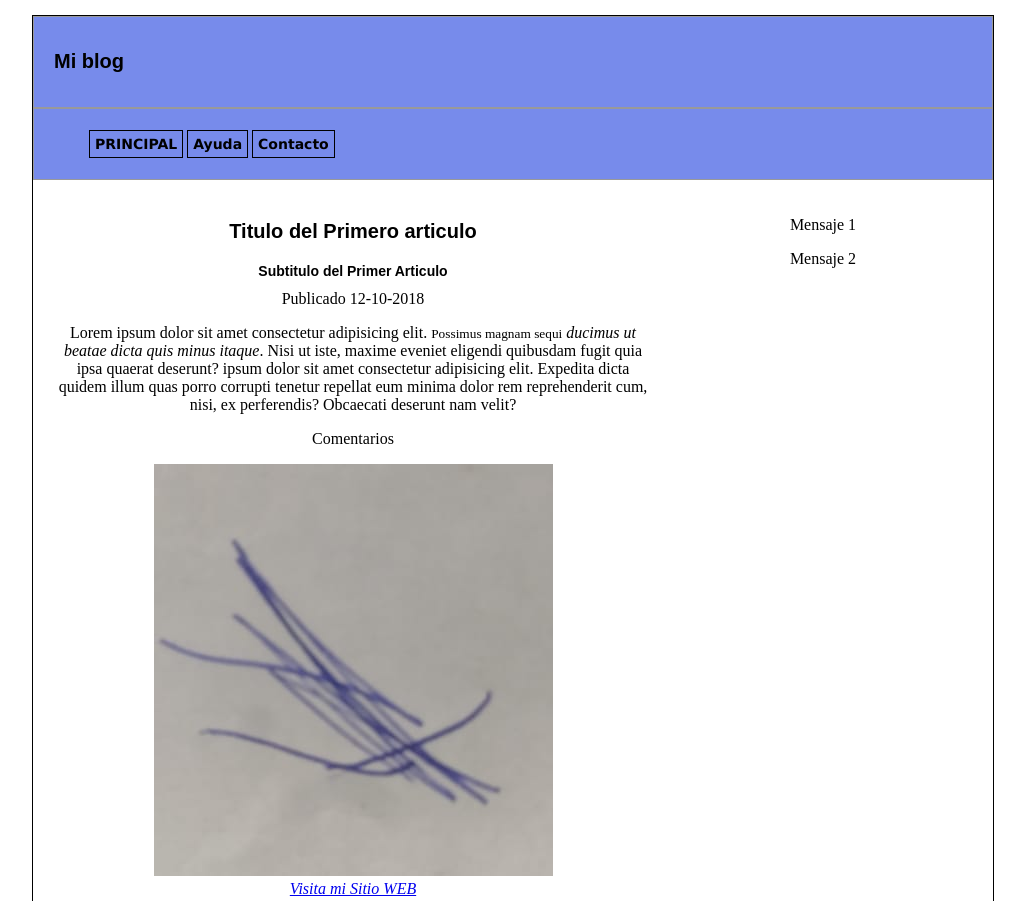
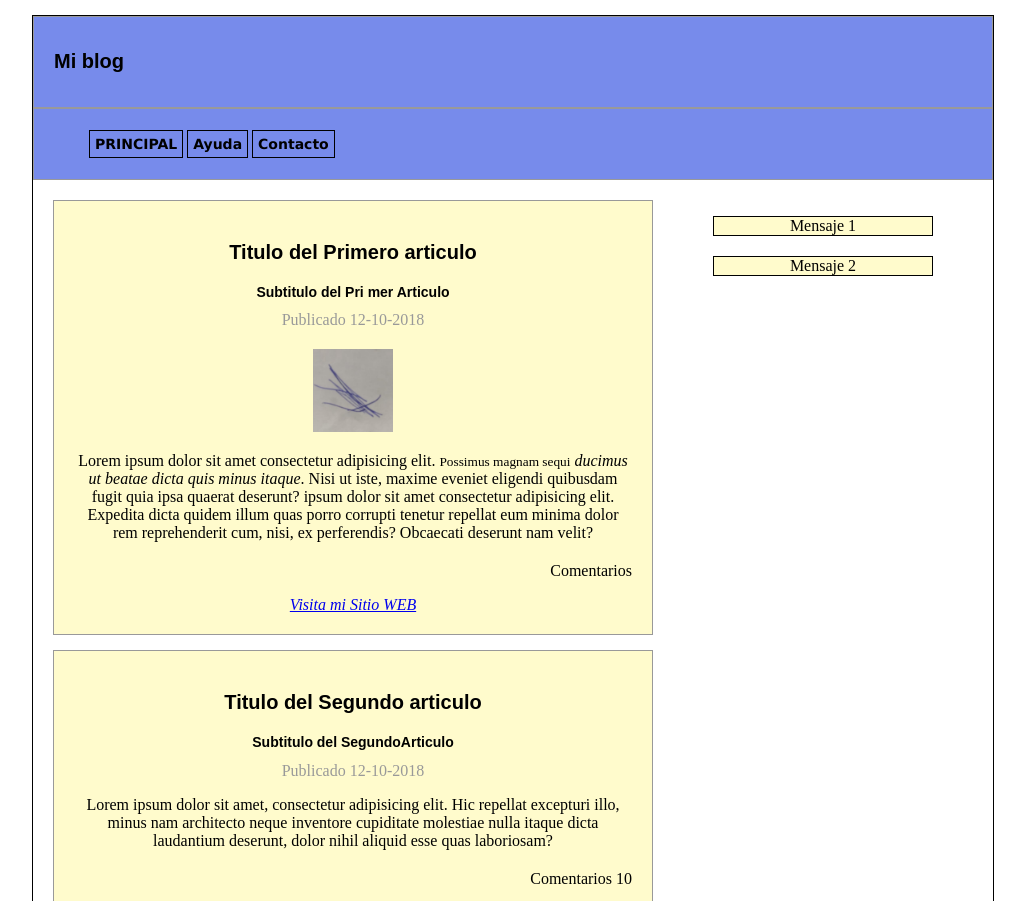
Before and after one commit to htmlgavicci/HTMLyCSS, a plain HTML site: page index.html in a window 1280 px wide. Shown: the top 901 px of the page, without its empty margins (127-1152 px from the left). Drawn offline with Linux system fonts and the light colour scheme.

Commit message:
cursoterminado
termineelcurso

```diff
--- a/estilos.css
+++ b/estilos.css
@@ -52,12 +52,41 @@ padding: 20px;
     float: left;
 }
 
+article {
+    background: #fffbcc;
+    border: 1px solid #999;
+    padding: 20px;
+    margin-bottom: 15px;
+}
+
+time {
+    color: #999;
+}
+
+article footer{
+    text-align: right;
+    margin-top: 20px;
+}
+
 .columna {
     width: 300px;
     float: left;
     margin: 20px 0;
 }
-
+.columna blockquote{
+    border: 1px solid black;
+    padding: 40 px;
+    background: #fffbcc;
+    margin-bottom: 20px;
+    }
 .pie {
     clear: both;
+    padding: 20px;
+    background: #ea8685;
+    color: #ffffff
 }
+img {
+    width: 80px;
+    display: block;
+    margin: 20px auto;
+}
--- a/index.html
+++ b/index.html
@@ -21,16 +21,16 @@
     </nav>
 
     <section class="seccion">
-        <article>
+        <article >
             <hgroup>
     <h1>Titulo del Primero articulo</h1>
-    <h2>Subtitulo del Primer Articulo</h2>
+    <h2>Subtitulo del Pri   mer Articulo</h2>
     </hgroup>
     <time datetime="12-10-2018">Publicado 12-10-2018</time>
+    <img src="images/firmi.jpeg">
     <p>Lorem ipsum dolor sit amet consectetur adipisicing elit. <small>Possimus magnam sequi</small> <cite>ducimus ut beatae dicta quis minus itaque</cite>. Nisi ut iste, maxime eveniet eligendi quibusdam fugit quia ipsa quaerat deserunt? ipsum dolor sit amet consectetur adipisicing elit. Expedita dicta quidem illum quas porro corrupti tenetur repellat eum minima dolor rem reprehenderit cum, nisi, ex perferendis? Obcaecati deserunt nam velit?</p>
        <footer><p>Comentarios</p>
        </footer>
-        <img src="images/firmi.jpeg">
        <address><a href="http://google.com">Visita mi Sitio WEB</a>
     </address>
     </article>
```
